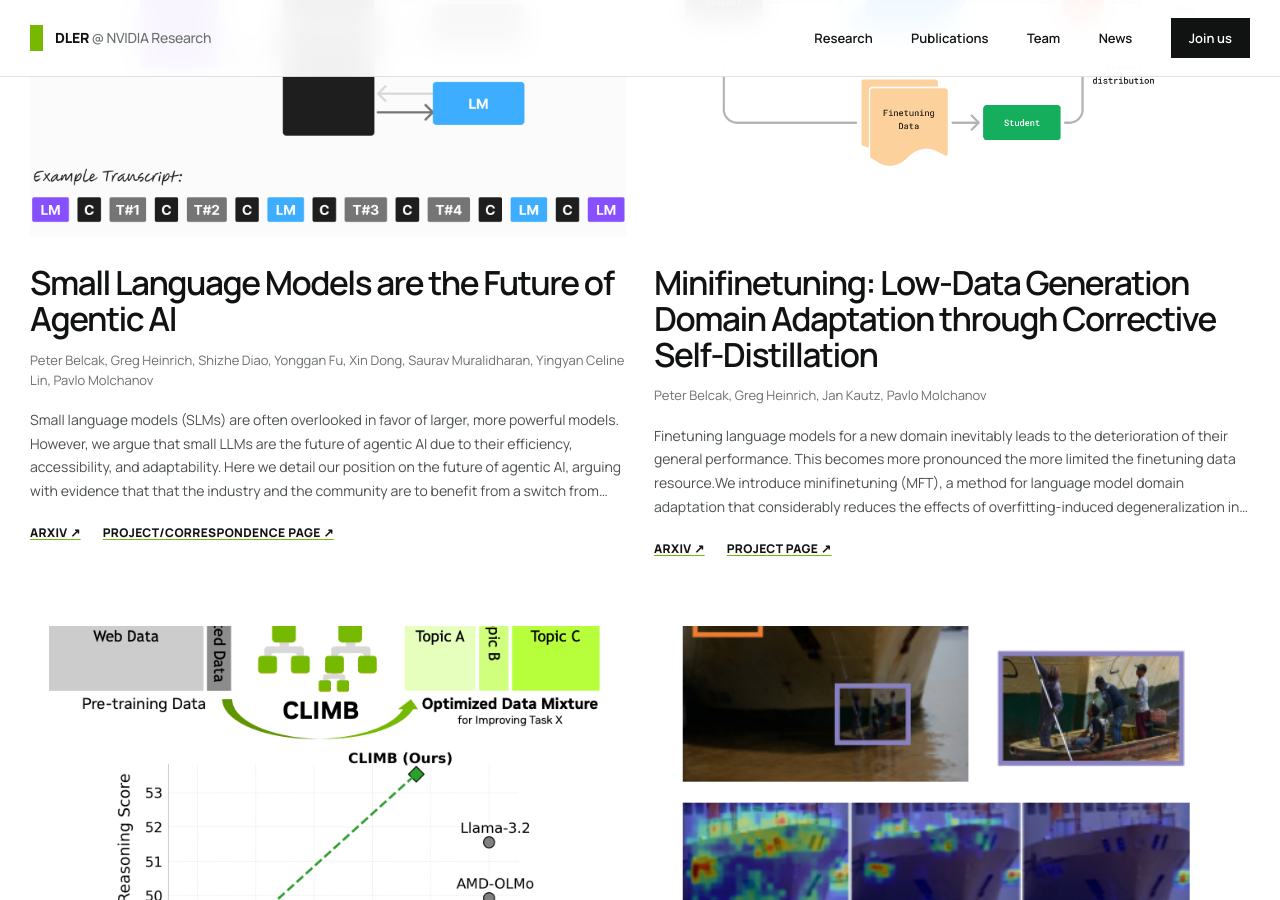
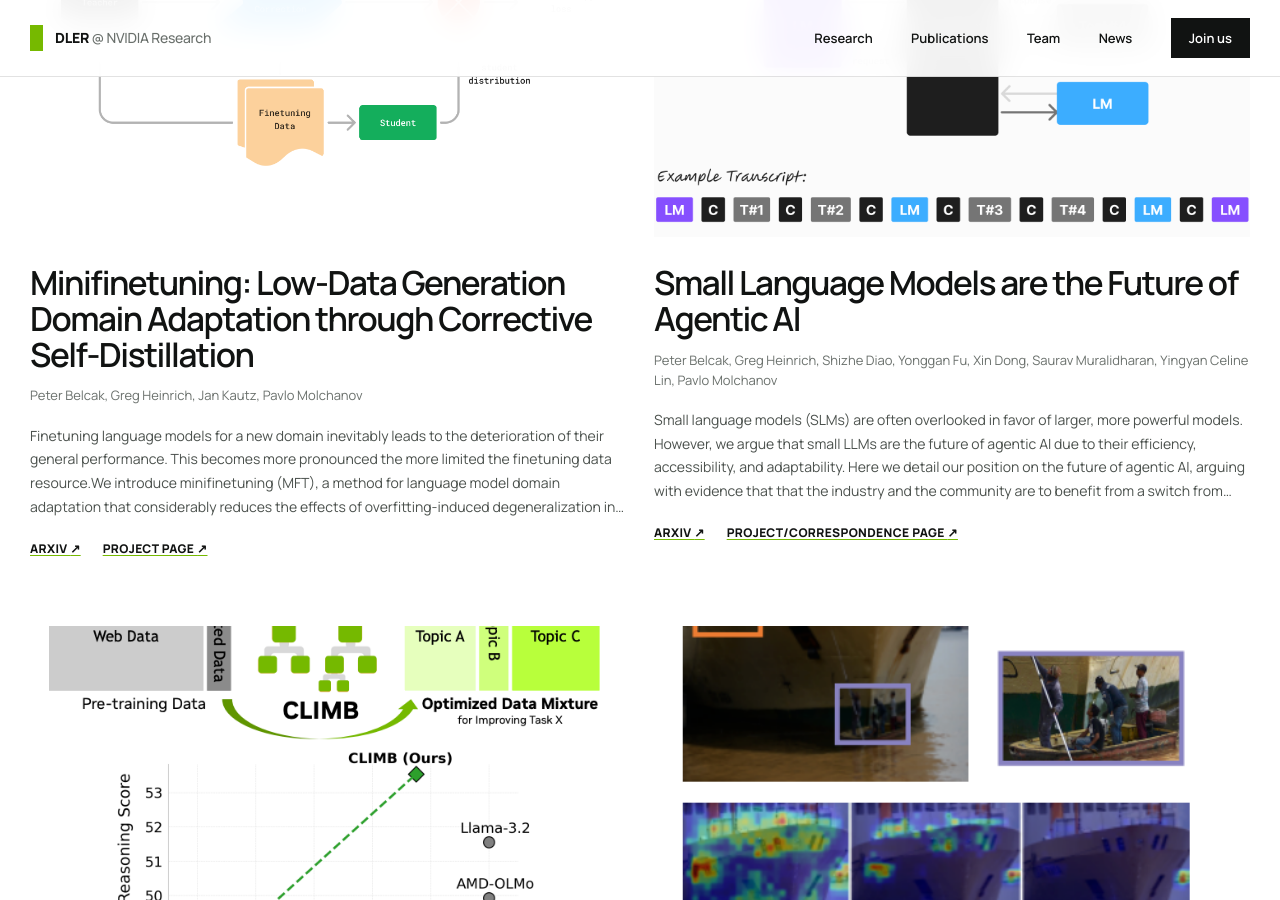
Before and after one commit to nv-dler/nv-dler.github.io, a Jekyll site: the page built from _pages/home.html, in a window 1280 px wide and 900 px high, scrolled down 4750 px. Built offline with Jekyll 4.4.1, drawn with Linux system fonts in a browser that asks for light colours; part of the change alters nothing that is shown; some of the changed text lies outside the part shown.

Commit message:
Add MaskLLM research highlight

```diff
--- a/_data/publist.yml
+++ b/_data/publist.yml
@@ -57,6 +57,17 @@
       display: Models
   highlight: 1
 
+- title: "Minifinetuning: Low-Data Generation Domain Adaptation through Corrective Self-Distillation"
+  description: "Finetuning language models for a new domain inevitably leads to the deterioration of their general performance. This becomes more pronounced the more limited the finetuning data resource.We introduce minifinetuning (MFT), a method for language model domain adaptation that considerably reduces the effects of overfitting-induced degeneralization in low-data settings and which does so in the absence of any pre-training data for replay. MFT demonstrates 2-10x more favourable specialization-to-degeneralization ratios than standard finetuning across a wide range of models and domains and exhibits an intrinsic robustness to overfitting when data in the new domain is scarce and down to as little as 500 samples.Employing corrective self-distillation that is individualized on the sample level, MFT outperforms parameter-efficient finetuning methods, demonstrates replay-like degeneralization mitigation properties, and is composable with either for a combined effect."
+  authors: Peter Belcak, Greg Heinrich, Jan Kautz, Pavlo Molchanov
+  image: mft.png
+  linklist:
+    - url: https://arxiv.org/abs/2506.15702
+      display: Arxiv
+    - url: https://research.nvidia.com/labs/lpr/minifinetuning
+      display: Project Page
+  highlight: 1
+
 - title: "Small Language Models are the Future of Agentic AI"
   description: "Small language models (SLMs) are often overlooked in favor of larger, more powerful models. However, we argue that small LLMs are the future of agentic AI due to their efficiency, accessibility, and adaptability. Here we detail our position on the future of agentic AI, arguing with evidence that that the industry and the community are to benefit from a switch from LLMs to SLMs. Our position is based on three key points: That SLMs are sufficiently powerful, inherently more suitable, and necessarily more economical for many invocations in agentic systems. We then draw a conclusion that they are, to a large extent, the future of agentic AI. We also outline a LLM-to-SLM conversion algorithm that can be employed to produce a SLM for a specific agentic workflow. We welcome correspondence on the topic."
   authors: Peter Belcak, Greg Heinrich, Shizhe Diao, Yonggan Fu, Xin Dong, Saurav Muralidharan, Yingyan Celine Lin, Pavlo Molchanov
@@ -66,17 +77,6 @@
       display: Arxiv
     - url: https://research.nvidia.com/labs/lpr/slm-agents/
       display: Project/Correspondence Page
-  highlight: 1
-
-- title: "Minifinetuning: Low-Data Generation Domain Adaptation through Corrective Self-Distillation"
-  description: "Finetuning language models for a new domain inevitably leads to the deterioration of their general performance. This becomes more pronounced the more limited the finetuning data resource.We introduce minifinetuning (MFT), a method for language model domain adaptation that considerably reduces the effects of overfitting-induced degeneralization in low-data settings and which does so in the absence of any pre-training data for replay. MFT demonstrates 2-10x more favourable specialization-to-degeneralization ratios than standard finetuning across a wide range of models and domains and exhibits an intrinsic robustness to overfitting when data in the new domain is scarce and down to as little as 500 samples.Employing corrective self-distillation that is individualized on the sample level, MFT outperforms parameter-efficient finetuning methods, demonstrates replay-like degeneralization mitigation properties, and is composable with either for a combined effect."
-  authors: Peter Belcak, Greg Heinrich, Jan Kautz, Pavlo Molchanov
-  image: mft.png
-  linklist:
-    - url: https://arxiv.org/abs/2506.15702
-      display: Arxiv
-    - url: https://research.nvidia.com/labs/lpr/minifinetuning
-      display: Project Page
   highlight: 1
 
 - title: "CLIMB: CLustering-based Iterative Data Mixture Bootstrapping"
@@ -182,13 +182,6 @@
     - url: https://arxiv.org/abs/2410.21271
       display: Arxiv
 
-- title: "MaskLLM: Learnable Semi-Structured Sparsity for Large Language Models"
-  description: "Large Language Models (LLMs) are distinguished by their massive parameter counts, which typically result in significant redundancy. This work introduces MaskLLM, a learnable pruning method that establishes Semi-structured (or ``N:M'') Sparsity in LLMs, aimed at reducing computational overhead during inference. Instead of developing a new importance criterion, MaskLLM explicitly models N:M patterns as a learnable distribution through Gumbel Softmax sampling. This approach facilitates end-to-end training on large-scale datasets and offers two notable advantages: 1) High-quality Masks - our method effectively scales to large datasets and learns accurate masks; 2) Transferability - the probabilistic modeling of mask distribution enables the transfer learning of sparsity across domains or tasks. We assessed MaskLLM using 2:4 sparsity on various LLMs, including LLaMA-2, Nemotron-4, and GPT-3, with sizes ranging from 843M to 15B parameters, and our empirical results show substantial improvements over state-of-the-art methods. For instance, leading approaches achieve a perplexity (PPL) of 10 or greater on Wikitext compared to the dense model's 5.12 PPL, but MaskLLM achieves a significantly lower 6.72 PPL solely by learning the masks with frozen weights. Furthermore, MaskLLM's learnable nature allows customized masks for lossless application of 2:4 sparsity to downstream tasks or domains."
-  authors: Gongfan Fang, Hongxu Yin, Saurav Muralidharan, Greg Heinrich, Jeff Pool, Jan Kautz, Pavlo Molchanov, Xinchao Wang
-  linklist:
-    - url: https://arxiv.org/abs/2409.17481
-      display: Arxiv
-
 - title: "Efficient Hybrid Language Model Compression through Group-Aware SSM Pruning"
   description: Hybrid LLM architectures that combine Attention and State Space Models (SSMs) achieve state-of-the-art accuracy and runtime performance. Recent work has demonstrated that applying compression and distillation to Attention-only models yields smaller, more accurate models at a fraction of the training cost. In this work, we explore the effectiveness of compressing Hybrid architectures. We introduce a novel group-aware pruning strategy that preserves the structural integrity of SSM blocks and their sequence modeling capabilities. Furthermore, we demonstrate the necessity of such SSM pruning to achieve improved accuracy and inference speed compared to traditional approaches. Our compression recipe combines SSM, FFN, embedding dimension, and layer pruning, followed by knowledge distillation-based retraining, similar to the MINITRON technique. Using this approach, we compress the Nemotron-H 8B Hybrid model down to 4B parameters with up to 40x fewer training tokens. The resulting model surpasses the accuracy of similarly-sized models while achieving 2x faster inference, significantly advancing the Pareto frontier.
   authors: Ali Taghibakhshi, Sharath Turuvekere Sreenivas, Saurav Muralidharan, Marcin Chochowski, Yashaswi Karnati, Raviraj Joshi, Ameya Sunil Mahabaleshwarkar, Zijia Chen, Yoshi Suhara, Oluwatobi Olabiyi, Daniel Korzekwa, Mostofa Patwary, Mohammad Shoeybi, Jan Kautz, Bryan Catanzaro, Ashwath Aithal, Nima Tajbakhsh, Pavlo Molchanov
@@ -231,6 +224,19 @@
       display: HF models
     - url: https://developer.nvidia.com/blog/hymba-hybrid-head-architecture-boosts-small-language-model-performance/
       display: Blog
+  highlight: 1
+
+- title: "MaskLLM: Learnable Semi-Structured Sparsity for Large Language Models"
+  description: "MaskLLM learns 2:4 semi-structured sparsity end to end by modeling pruning masks as differentiable distributions while keeping model weights frozen. Across LLaMA-2, Nemotron-4, and GPT-3 models from 843M to 15B parameters, it preserves substantially more accuracy than prior pruning methods and supports transferable, task-specific masks for efficient inference."
+  authors: Gongfan Fang, Hongxu Yin, Saurav Muralidharan, Greg Heinrich, Jeff Pool, Jan Kautz, Pavlo Molchanov, Xinchao Wang
+  venue: NeurIPS 2024 (spotlight)
+  image: MaskLLM.png
+  image_fit: contain
+  linklist:
+    - url: https://arxiv.org/abs/2409.17481
+      display: Arxiv
+    - url: https://github.com/NVlabs/MaskLLM
+      display: Code
   highlight: 1
 
 - title: "Compact Language Models via Pruning and Knowledge Distillation"
```
Also changed, not shown: images/pubpic/MaskLLM.png (added).
